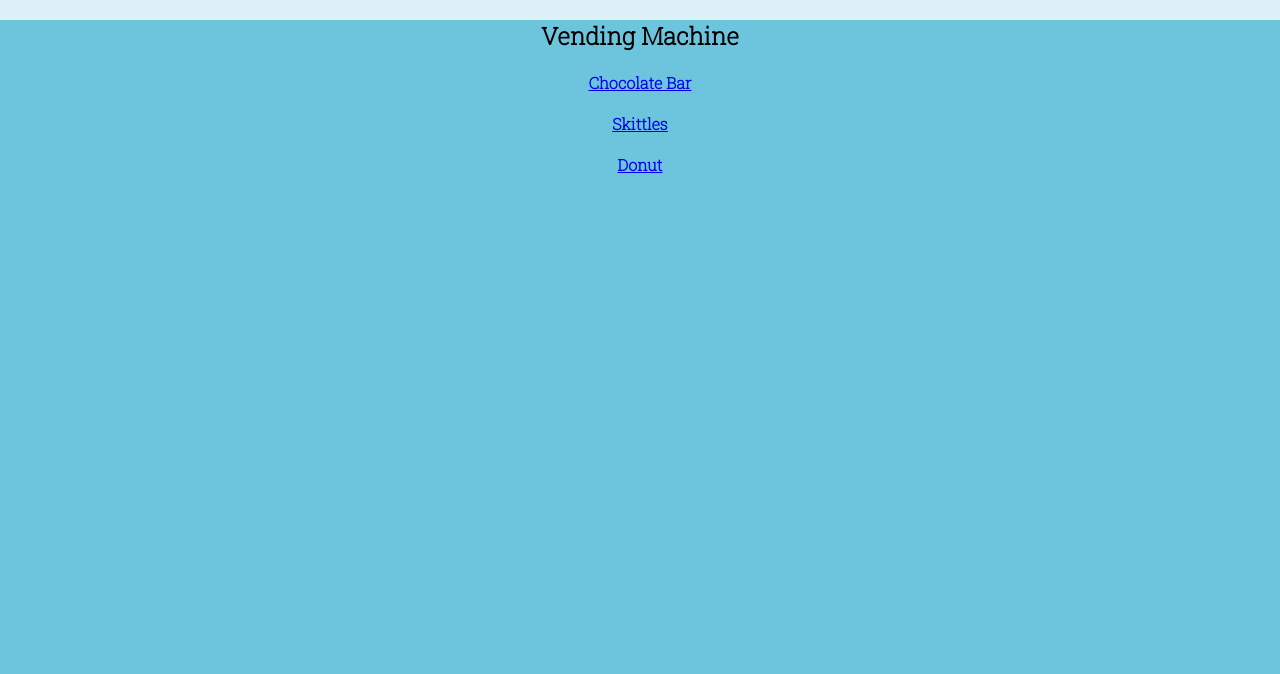
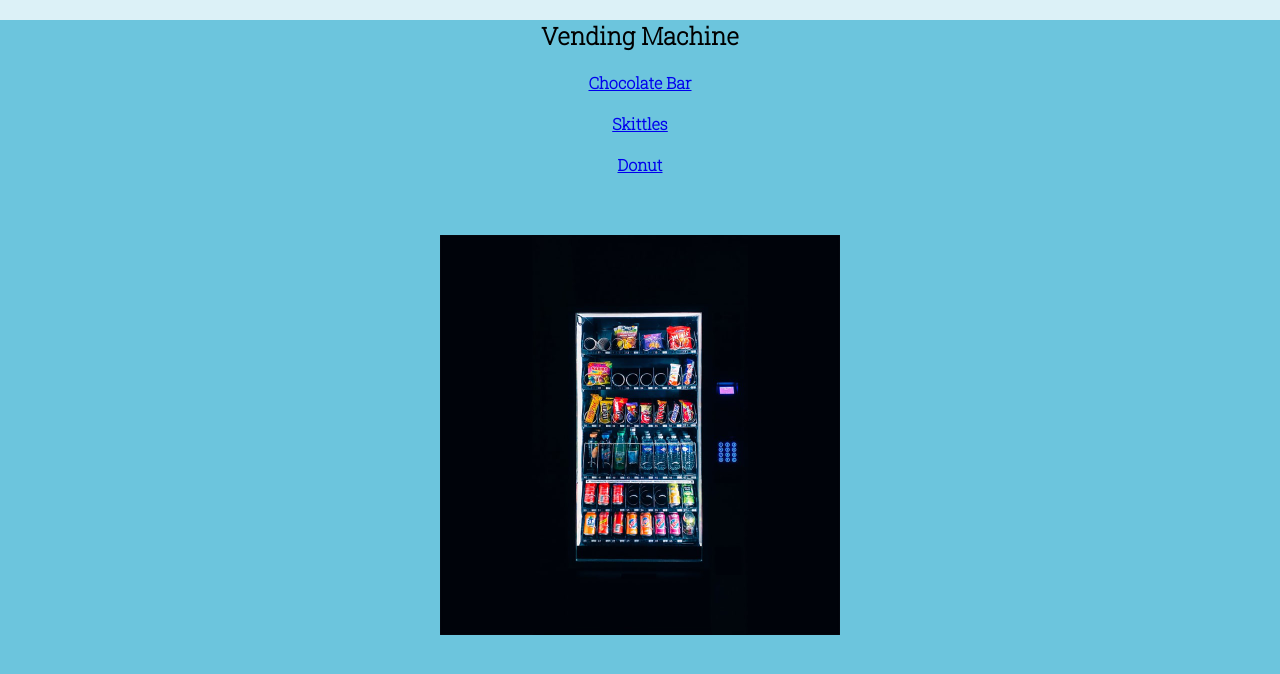
Before and after one commit to jlh040/react-router-intro, a React (Create React App) app: page / in a window 1280 px wide. Shown: the top 674 px of the page. Built offline with nearby package versions, Linux system fonts and the light colour scheme.

Commit message:
added in a picture of a vending machine

```diff
--- a/src/SnackItems.css
+++ b/src/SnackItems.css
@@ -1,3 +1,8 @@
+.SnackItems img {
+    margin-top: 40px;
+    height: 50%;
+}
+
 .SnackItems a {
     margin: 20px;
 }
--- a/src/SnackItems.js
+++ b/src/SnackItems.js
@@ -1,6 +1,8 @@
 import React from 'react';
 import { Link } from 'react-router-dom';
+import vendingMachine from './vendingMachine.jpeg';
 import './SnackItems.css';
+
 
 
 const SnackItems = () => {
@@ -10,6 +12,7 @@ const SnackItems = () => {
       <Link exact to="/chocolatebar">Chocolate Bar</Link>
       <Link exact to="/skittles">Skittles</Link>
       <Link exact to="/donut">Donut</Link>
+      <img src={vendingMachine} alt="vending machine in the dark" />
     </nav>
   )
 };
```
Also changed, not shown: src/vendingMachine.jpeg (added).
